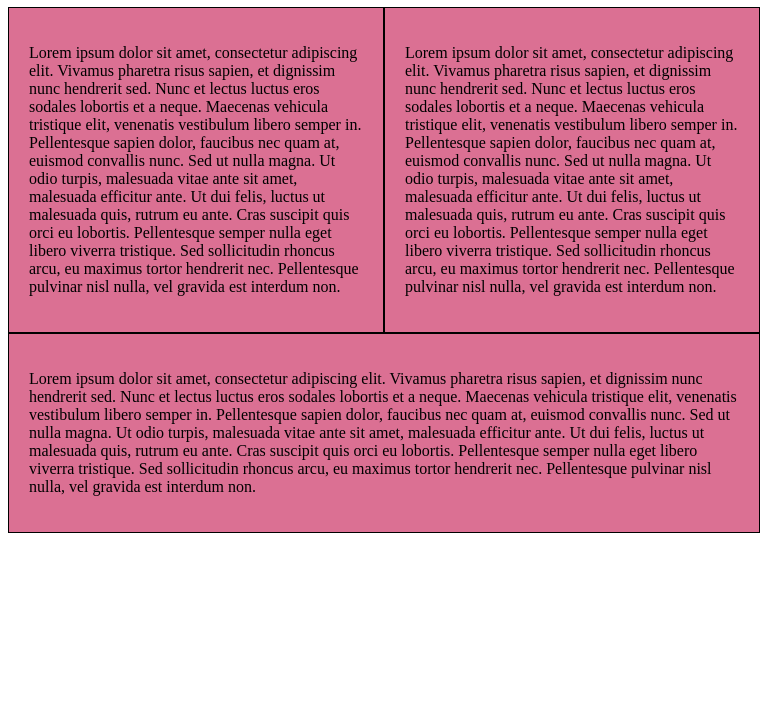
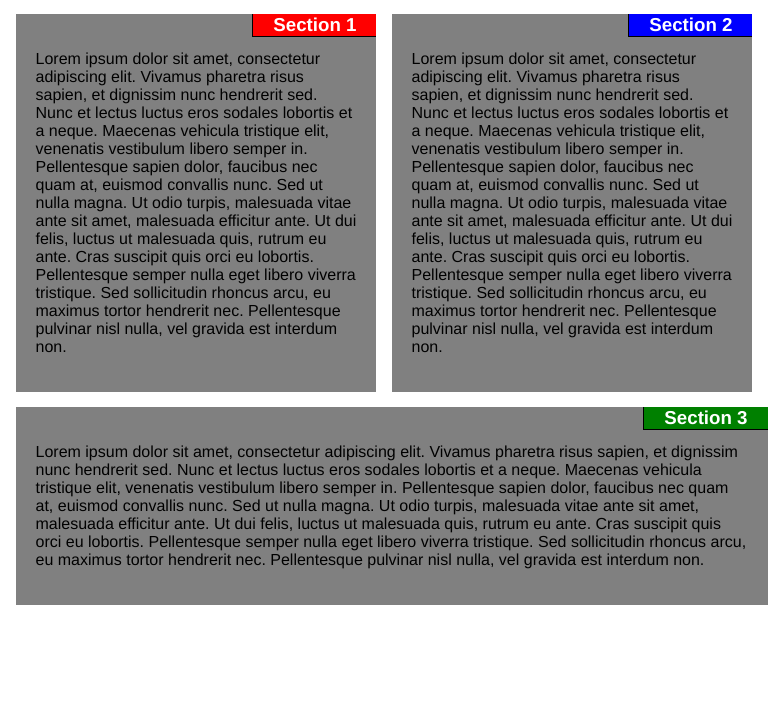
Before and after one commit to djyoung-ducks/coursera-test, a plain HTML site: page module2-solution/index.html in a window 768 px wide. Shown: the part 73-800 px from the top of the page. Drawn offline with Linux system fonts and the light colour scheme.

Commit message:
fixed mobile view

```diff
--- a/module2-solution/css/module2.css
+++ b/module2-solution/css/module2.css
@@ -20,13 +20,15 @@
 
 @media (min-width: 768px) and (max-width: 991px){
 	.col-md-1, .col-md-2{
+		background-color: grey;
 		float: left;
-		background-color: palevioletred;
-		border: 1px solid black;
+		position: relative;
 		height: auto;
+		font-family: Helvetica;
+		margin: 1%;
 	}
 	.col-md-1{
-		width: 50%;
+		width: 48%;
 	}
 	.col-md-2{
 		width: 100%;
```
